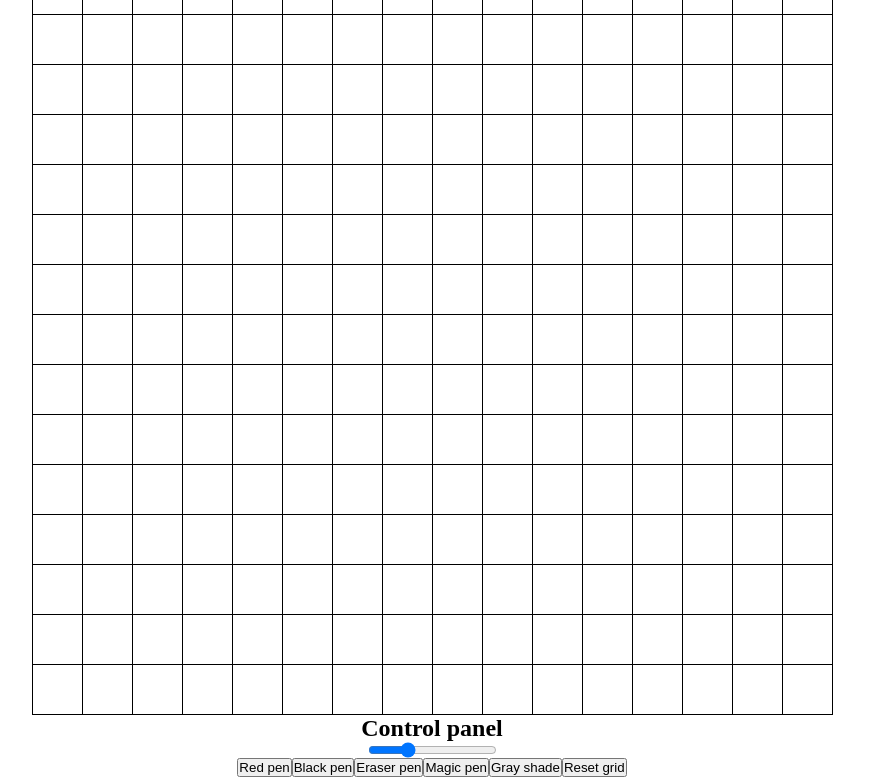
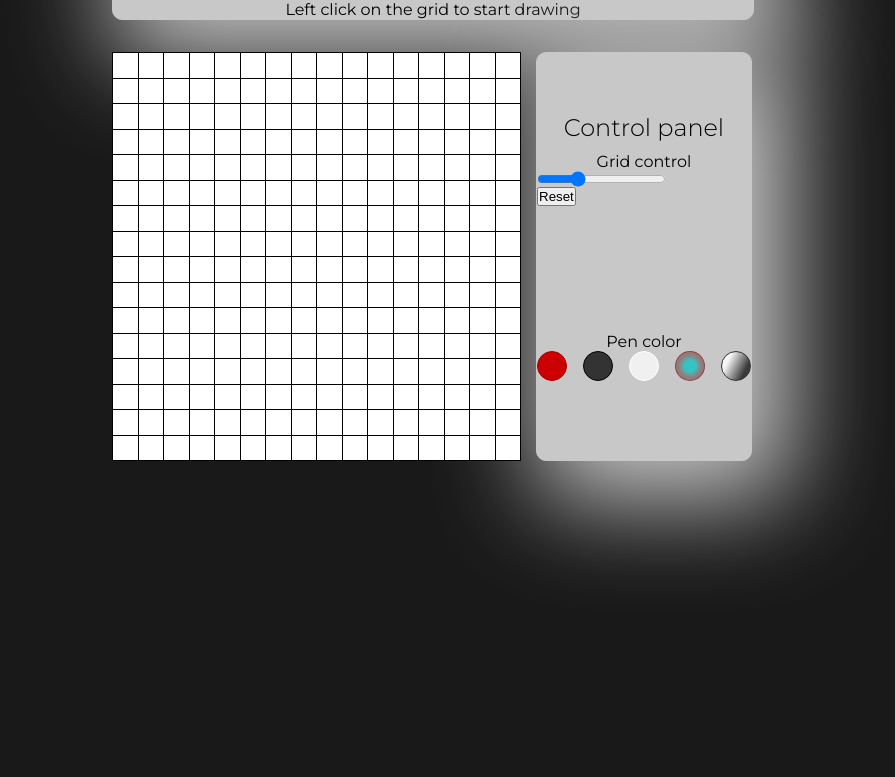
Before and after one commit to Pr-Alexis/EtSk, a plain HTML site: page index.html in a window 1280 px wide. Shown: the part 123-900 px from the top of the page, without its empty margins (208-1103 px from the left). After the commit the page ends 800 px from the top, so only its background shows below. Drawn offline with Linux system fonts and the light colour scheme.

Commit message:
Styled the page, fixed html for github live page

```diff
--- a/css/style.css
+++ b/css/style.css
@@ -1,22 +1,93 @@
+@import url('https://fonts.googleapis.com/css2?family=Montserrat:ital,wght@0,100..900;1,100..900&display=swap');
+
 *{
     margin: 0;
     padding: 0;
 }
 
-div#container{
+body{
+    font-family: "Montserrat", sans-serif;
+    background-color: rgba(25,25,25,1);
+}
+
+.container{
+    width: 50%;
     display: flex;
-    height: 100vh;
+    flex-direction: column;
     margin: 0 auto;
-    justify-content: center;
+    justify-content: flex-start;
     align-items:flex-start;
-    flex-wrap: wrap;
+    margin-top: 3em;
+    gap:2em;
 
 }
 
-#grid{
+.row{
     display: flex;
-    width: 800px;
-    height: 800px;
+    flex-direction: row;
+    width: 100%;
+    align-items: stretch;
+    justify-content: flex-start;
+    gap: 1em 1em;
+
+}
+
+.row-boxed{
+    border: 1px solid;
+    border-color: rgba(200,200,200,1);
+    border-radius: 10px;
+    background-color: rgba(200,200,200,1);
+    box-shadow: 20px 20px 100px 20px rgba(200,200,200,1);
+}
+
+.row-center{
+    align-items: center;
+    justify-content: center;
+}
+.wrap{
+    flex-wrap:wrap;
+}
+.no-wrap{
+    flex-wrap: nowrap;
+}
+.col{
+    display: flex;
+    flex-direction: column;
+    justify-content: center;
+    align-items: flex-start;
+
+}
+
+
+.col-30{
+    flex-basis:29%;
+}
+
+.col-50{
+    flex-basis:50%;
+}
+
+.col-70{
+    flex-basis:69%;
+}
+
+.col-100{
+    flex-basis: 100%;
+    width: 100%;
+}
+
+
+/*So the grid is display is cheated out:
+ *1. The grid container has top and left borders
+ *2. The grid elements have bottom and right borders
+ *This dirty moves avoid a small gap on the right side of the grid between the container and the elements
+ *and avoids the 2px borders which were ugly to watch.
+ */
+.grid{
+    display: flex;
+    width: 100%;
+    aspect-ratio: 1/1;
+    z-index: 99;
     gap: 0px;
     flex-wrap: wrap;
     border-style: solid;
@@ -25,12 +96,7 @@ div#container{
     align-content: flex-start;
     align-items: flex-start;
 }
-.row{
-    display: flex;
-    width: 100%;
-    align-items: flex-start;
-    justify-content: center;
-}
+
 .grid-element{
     box-sizing: border-box;
     border-bottom: 1px solid;
@@ -38,6 +104,97 @@ div#container{
     border-color: black;
 }
 
-h1{
+.title{
+    width: 100%;
+    text-align: center;
+    font-size: 3em;
+    font-weight: 300;
+}
+
+.text-info{
+    width: 100%;
     text-align: center;
 }
+
+.subtitle{
+    width: 100%;
+    text-align: center;
+    font-size: 1.5em;
+    font-weight: 300;
+    padding: 10px 0 10px 0;
+}
+.button{
+    width: 30px;
+    height: 30px;
+    border-radius: 50%;
+    border: 1px solid;
+}
+
+.red{
+    background-color: #cc0000;
+    border-color: #aa0000;
+}
+
+.black{
+    background-color: #333333;
+    border-color: #000000;
+}
+
+.white{
+    background-color: #f0f0f0;
+    border-color: #ffffff;
+}
+
+.magic{
+    background:radial-gradient(circle, rgba(34,193,195,0.87) 28%, rgba(96,14,14,0.44) 60%);
+    border-color:rgba(96,14,14,0.44);
+}
+
+.shader{
+    border-color: rgb(50,50,50);
+    background: linear-gradient(297deg, rgba(50,50,50,0.94) 23%, rgba(255,255,255,0.81) 75%);
+
+}
+.red:hover{
+    background-color: #aa0000;
+    border-color: #cc0000;
+}
+
+.black:hover{
+    background-color: #000000;
+    border-color: #333333;
+}
+
+.white:hover{
+    background-color: #ffffff;
+    border-color: #f0f0f0;
+}
+.magic:hover{
+    background:radial-gradient(circle, rgba(96,14,14,0.44) 28%,rgba(34,193,195,0.87)  60%);
+    border-color:rgba(34,193,195,0.87);
+}
+
+.shader:hover{
+    border-color: rgb(50,50,50);
+    background: linear-gradient(297deg, rgba(255,255,255,0.81) 23%, rgba(50,50,50,0.94)  75%);
+
+}
+
+/* Media queries for small screens or small viewports*/
+@media only screen and (max-width: 950px) {
+    .container{
+        width: 90%;
+    }
+    .row{
+        flex-wrap: wrap;
+    }
+    .col-50{
+        flex-basis: 100%;
+    }
+    .col-30{
+        flex-basis: 100%;
+    }
+    .col-70{
+        flex-basis: 100%;
+    }
+  }
--- a/index.html
+++ b/index.html
@@ -4,32 +4,57 @@
     <meta charset="UTF-8">
     <meta name="viewport" content="width=device-width, initial-scale=1.0">
     <title>Etch a sketch!</title>
-    <link rel="stylesheet" type="text/css" href="/css/style.css">
+    <link rel="stylesheet" type="text/css" href="css/style.css">
 
 </head>
 <body>
-    <div id="container">
-        <div class="row"><h1>Etch a sketch</h1></div>
-
-        <div class="row">
-            <div id="grid">
-            </div>
+    <!--Assignment requires a flex grid so the whole page is flex but-->
+    <div class="container">
+        <div class="row row-boxed wrap">
+            <h1 class="title">Etch a sketch</h1>
+            <p class="text-info">Left click on the grid to start drawing</p>
         </div>
 
         <div class="row">
-            <h2>Control panel</h2>
+            <div class="col col-70">
+                <div class="grid"></div>
+            </div>
+            <div class="col col-30 row-boxed">
+
+
+                    <div class="col col-100">
+                        <h2 class="subtitle">Control panel</h2>
+                        <p class="text-info"> Grid control</p>
+                        <input type="range" min="2" max="50" id="gridSize" value="16"/>
+                        <button class="reset-button">Reset</button>
+                    </div>
+                    <div class="col col-100">
+                        <p class="text-info"> Pen color</p>
+                        <div class="row no-wrap">
+                            <div class="button-container">
+                                <button class="button color-button red" value="#aa0000"></button>
+                            </div>
+                            <div class="button-container">
+                                <button class="button color-button black" value="#000000"></button>
+                            </div>
+                            <div class="button-container">
+                                <button class="button color-button white" value="#ffffff"></button>
+                            </div>
+                            <div class="button-container">
+                                <button class="button magic-button magic"></button>
+                            </div>
+                            <div class="button-container">
+                                <button class="button shader-button shader"></button>
+                            </div>
+                        </div>
+                    </div>
+
+                </div>
+
+
         </div>
-        <div class="row">
-            <input type="range" min="2" max="50" id="gridSize" value="16"/>
-        </div>
-        <div class="row">
-            <button class="color-button" value="#ff0000">Red pen</button>
-            <button class="color-button" value="#000000">Black pen</button>
-            <button class="color-button" value="#ffffff">Eraser pen</button>
-            <button class="magic-button">Magic pen</button>
-            <button class="shader-button">Gray shade</button>
-            <button class="reset-button">Reset grid</button>
-        </div>
+
+
     </div>
     <script src="script/script.js"></script>
 </body>
--- a/script/script.js
+++ b/script/script.js
@@ -1,7 +1,7 @@
 /*VARIABLES*/
 
 const gridSize = document.querySelector("#gridSize");
-const grid = document.querySelector('#grid');
+const grid = document.querySelector('.grid');
 const buttons = document.querySelectorAll(".color-button");
 const magicPenButton = document.querySelector(".magic-button");
 const resetButton= document.querySelector(".reset-button");
@@ -11,7 +11,7 @@ let penToggler= false;
 let magicPen=false;
 let greyPen=false;
 
-
+/*UTILITIES*/
 /*Function to generate a rng for computer */
 function rnGen(min,max){
     return Math.floor(Math.random() * (max - min + 1)) + min;
@@ -21,13 +21,17 @@ function generateNumber(){
     let number= rnGen(0,9);
     return number;
 }
+
+/*Function to convert rgb to hex. This is necessary because silly javaScript
+ *reads background-color in rgb, while hex is the most convenient representation
+ *for mathematical operation such as the shading
+ */
 function rgbToHex(rgb) {
     let result = rgb.match(/\d+/g);
     return ((1 << 24) + (parseInt(result[0]) << 16) + (parseInt(result[1]) << 8) + parseInt(result[2])).toString(16).slice(1).toUpperCase();
 }
 
-/*Grid initialization*/
-gridSizeUpdater();
+
 
 
 /*GRID SIZE UPDATER*/
@@ -50,7 +54,7 @@ function gridSizeUpdater(){
     }
 }
 
-/*ACTRIVATE PEN*/
+/*ACTIVATE PEN*/
 function activatePen(){
     let gridElements= document.querySelectorAll('.grid-element')
     if(penToggler==false){
@@ -69,6 +73,14 @@ function activatePen(){
 
 
 /*COLOR CHANGING FUNCTION*/
+/*The grid coloring function has three steps:
+ * 1. activates magic pen (overriding whatever colour the pen is)
+ * 2. activates shader pen (ovveriding whatever colour the pen is)
+ * 3. changes the color into the proper color (modified or not by previosut steps)
+ *
+ * In any case this function is applied via chain listening a leftclick (to activate the pen)
+ * and the a mousevoer to colour the square.
+ */
 function gridColoring(event){
     let e=event;
     if(magicPen==true){
@@ -88,9 +100,11 @@ function colorChange(color){
 }
 
 function randomColorGenerator(){
-    /*generates a color from a pool of 10 colors
-     *colors are just string no real need to treat them
-     *as hex numbers*/
+    /*generates a color from a pool of 10 colors colors are just string no real need to treat
+     *them as hex numbers, The idea being having a decent colour palette rather than a random
+     *color mishmash. Also if colour is treated as a number the P(color is a shade of gray)
+     could be relevant.
+     */
     let randomColor="#000000";
     switch(generateNumber()){
         case 0:
@@ -149,6 +163,12 @@ function resetFunction(){
     gridSizeUpdater();
 }
 
+/*Grid initialization: this function calls generates the first grid
+ *using the default grid value read in the value field of the range input
+ */
+gridSizeUpdater();
+
+
 /*EVENT LISTENERS*/
 gridSize.addEventListener("input", gridSizeUpdater);
 grid.addEventListener("click",activatePen);
```
